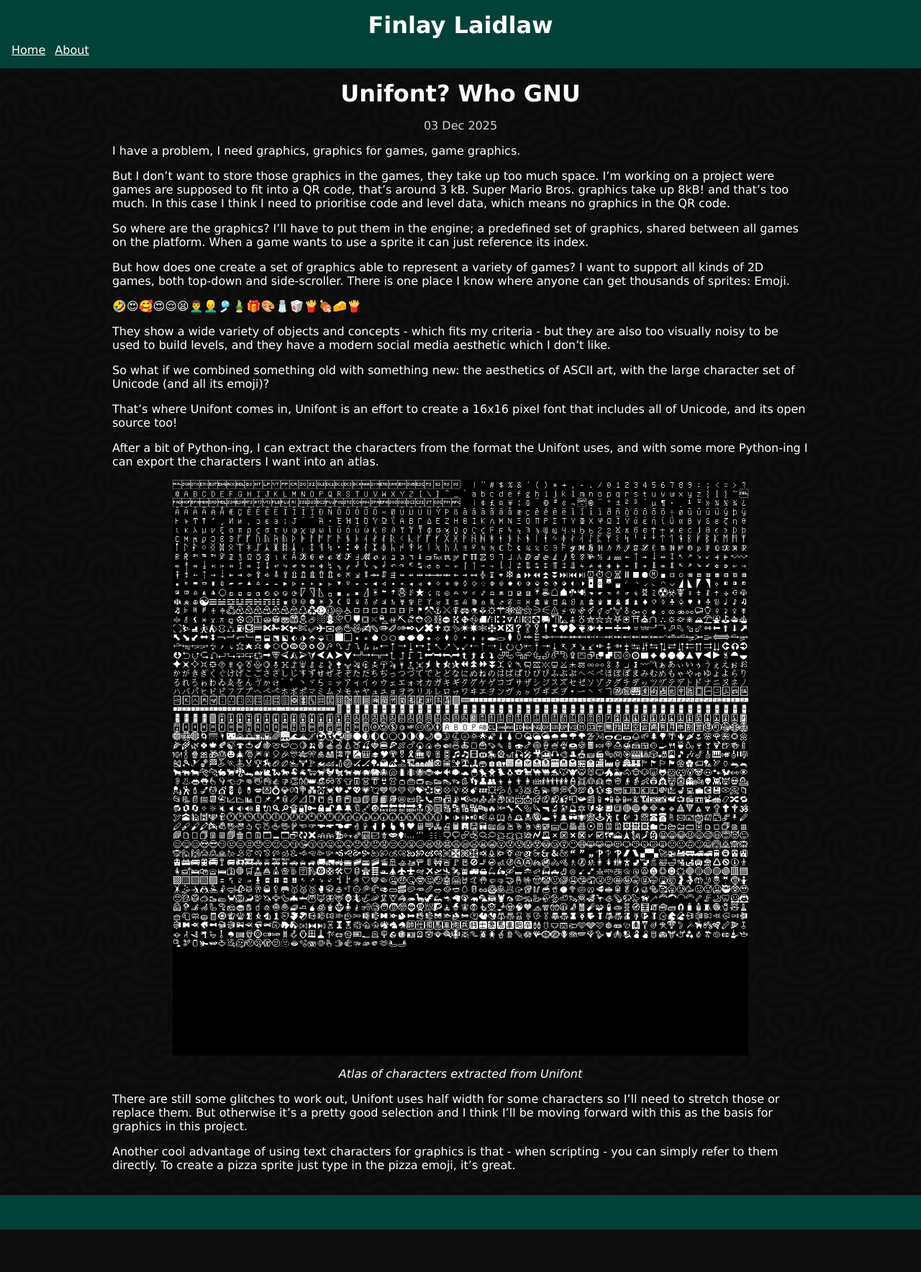
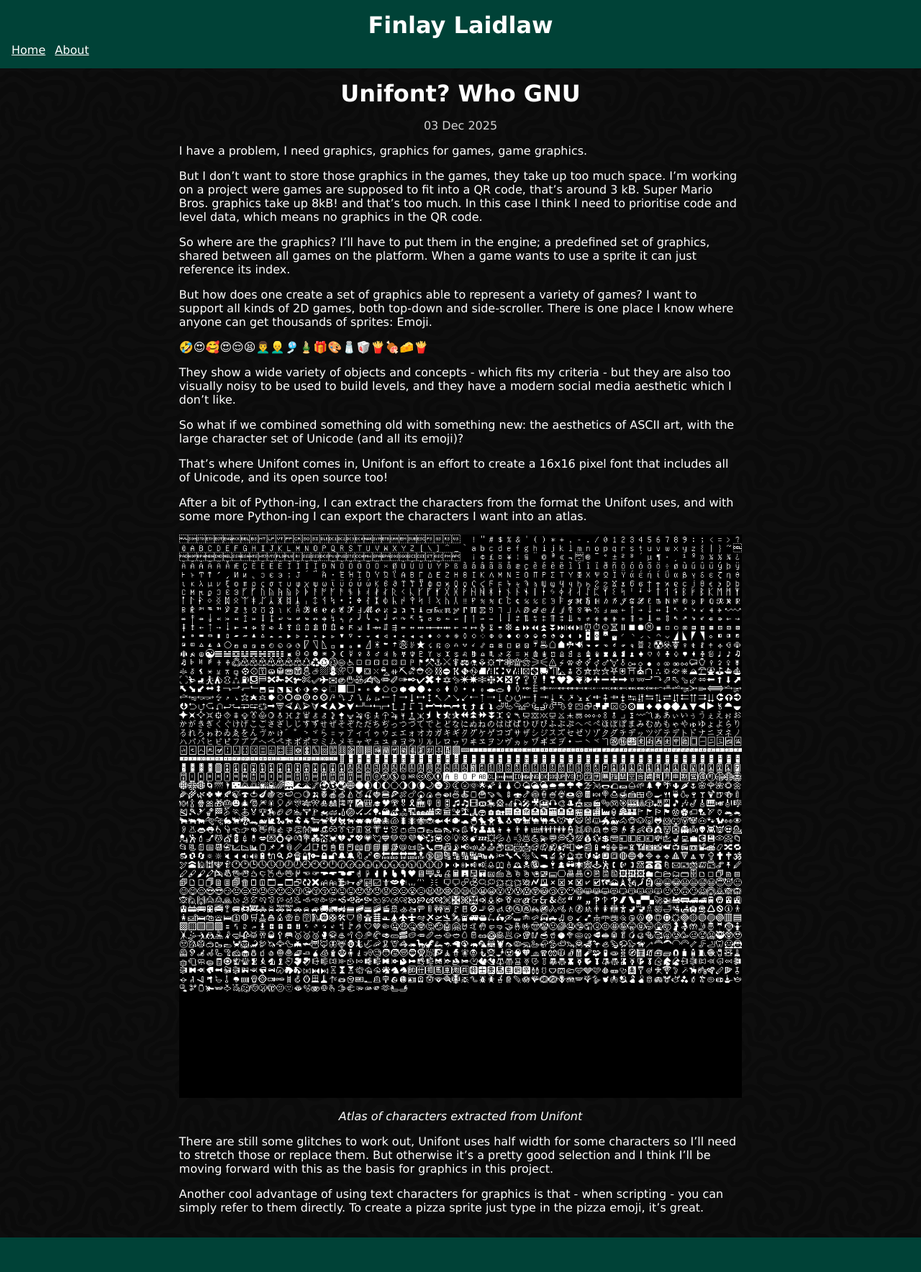
Before and after one commit to CyborgCabbage/cyborgcabbage.github.io, a Jekyll site: the page built from _posts/blog/2025-12-03-unifont.md, in a window 1280 px wide. Shown: the whole page at 72% size. Built offline with Jekyll 4.4.1, drawn with Linux system fonts in a browser that asks for light colours; before the commit the page ends 1709 px from its top, so only the background shows below that.

Commit message:
80 character width

```diff
--- a/_sass/main.scss
+++ b/_sass/main.scss
@@ -28,7 +28,7 @@
 }
 
 main {
-  max-width: 1000px;
+  max-width: 80ch;
   margin: 0 auto;
 }
 
@@ -86,7 +86,6 @@
 
 .inline-image {
   width: 100%;
-  max-width: 800px;
   display: block;
   margin: auto;
 }
```
